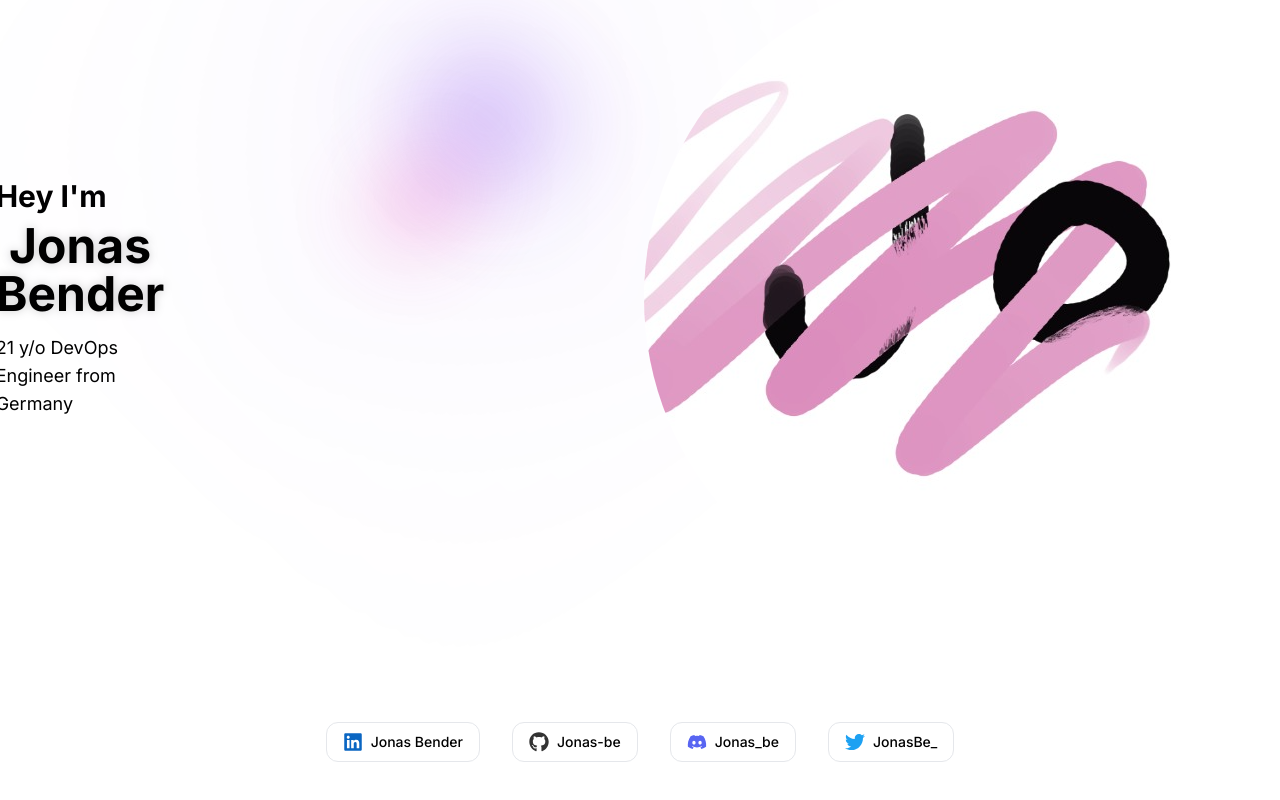
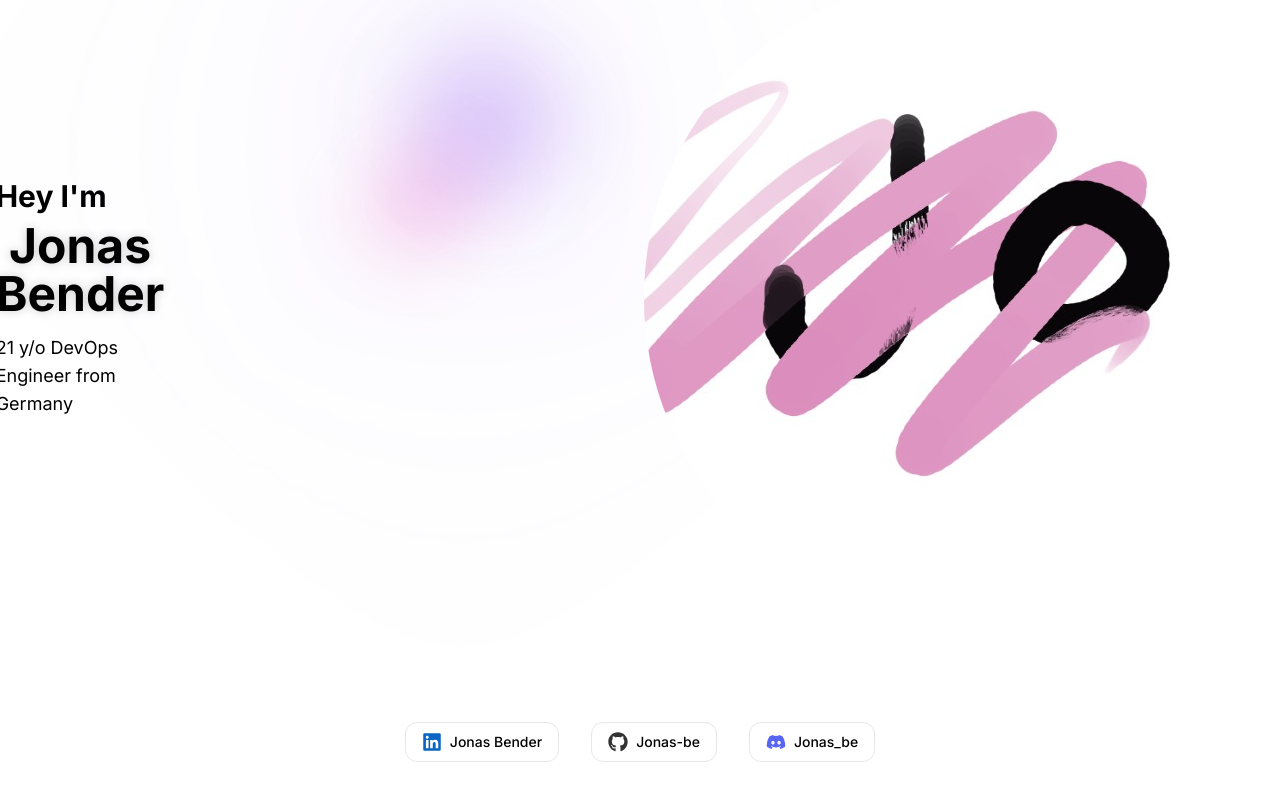
Before and after one commit to jonas-be/portfolio, a Next.js app: page / in a window 1280 px wide. Shown: the part 199-999 px from the top of the page. Built offline with nearby package versions, Linux system fonts and the light colour scheme.

Commit message:
Remove twitter link

```diff
--- a/src/app/page.tsx
+++ b/src/app/page.tsx
@@ -51,11 +51,6 @@ export default async function Home() {
                       href="https://discordapp.com/users/398876120696619008/" target={"_blank"}>
                     <FaDiscord className={"w-5 h-5 text-[#5865f2]"}/><span className={"hidden md:block"}>Jonas_be</span>
                 </Link>
-
-                <Link className={cn(buttonVariants({variant: "outline", size: "default", className: "flex gap-2"}))}
-                      href="https://twitter.com/JonasBe_/" target={"_blank"}>
-                    <FaTwitter className={"w-5 h-5 text-[#1da1f2]"}/><span className={"hidden md:block"}>JonasBe_</span>
-                </Link>
             </div>
 
             <div className={"w-2 h-[33vh]"}/>
```
